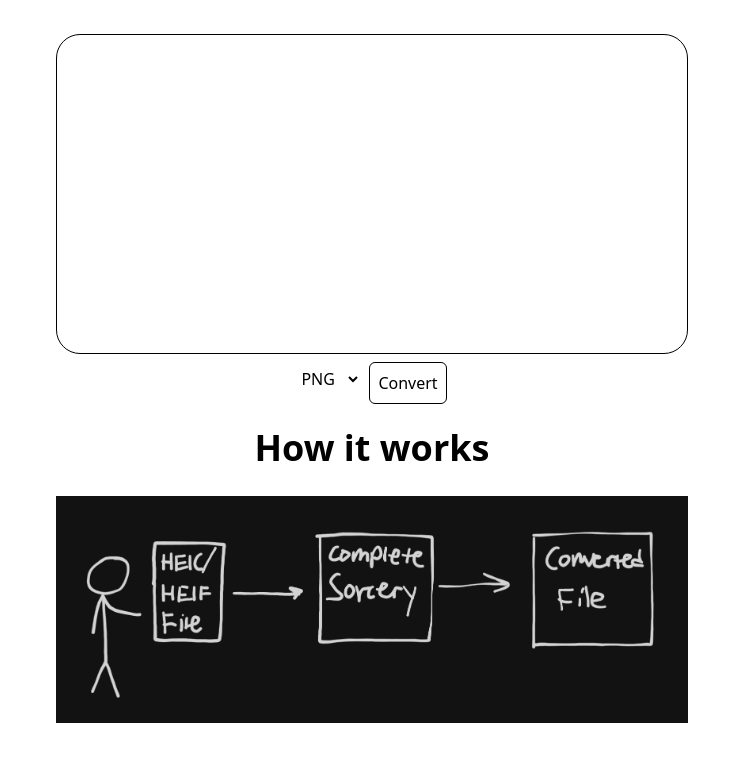
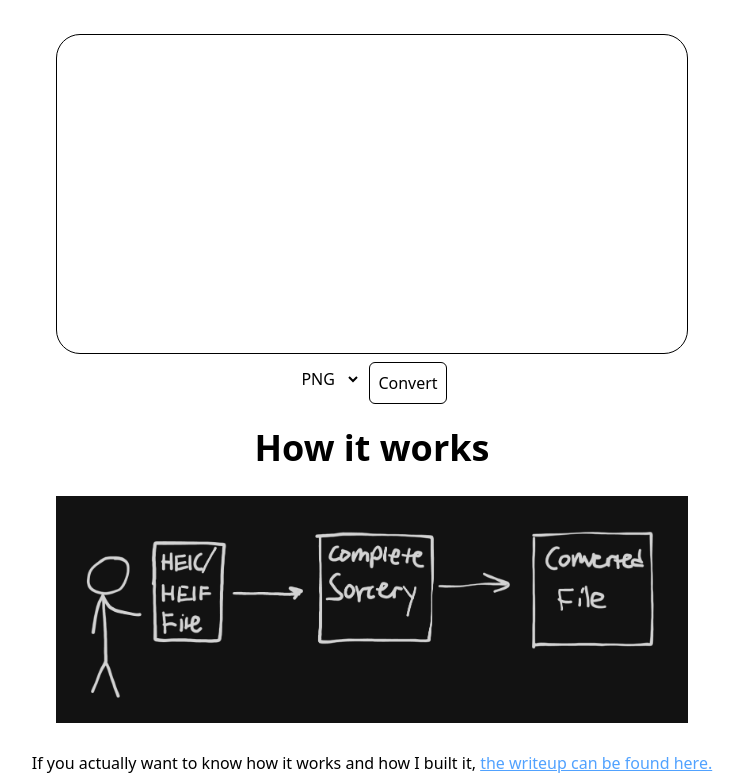
Before and after one commit to Skennymon/HEICtoJPEG, a React (Vite) app in the folder FileConvertion/: page / in a window 1280 px wide. Shown: the part 542-1325 px from the top of the page, without its empty margins (268-1010 px from the left). Before the commit the page ends 1273 px from the top, so only its background shows below. Built offline with nearby package versions, Linux system fonts and the light colour scheme.

Commit message:
UI done for now

```diff
--- a/FileConvertion/src/App.tsx
+++ b/FileConvertion/src/App.tsx
@@ -124,6 +124,9 @@ function App() {
       <section className="flex flex-col items-center justify-center mt-2 p-2 gap-7">
           <h2 className="font-bold text-4xl">How it works</h2>
           <img src="/HowItWorks.png" className="md:w-[50%] w-[75%]" />
+
+          <p>If you actually want to know how it works and how I built it, <span><a className="underline text-blue-400 hover:text-blue-200" href="https://github.com/Skennymon/HEICtoJPEG.git/" target="_blank">the writeup can be found here.</a></span></p>
+
       </section>
 
 
```
